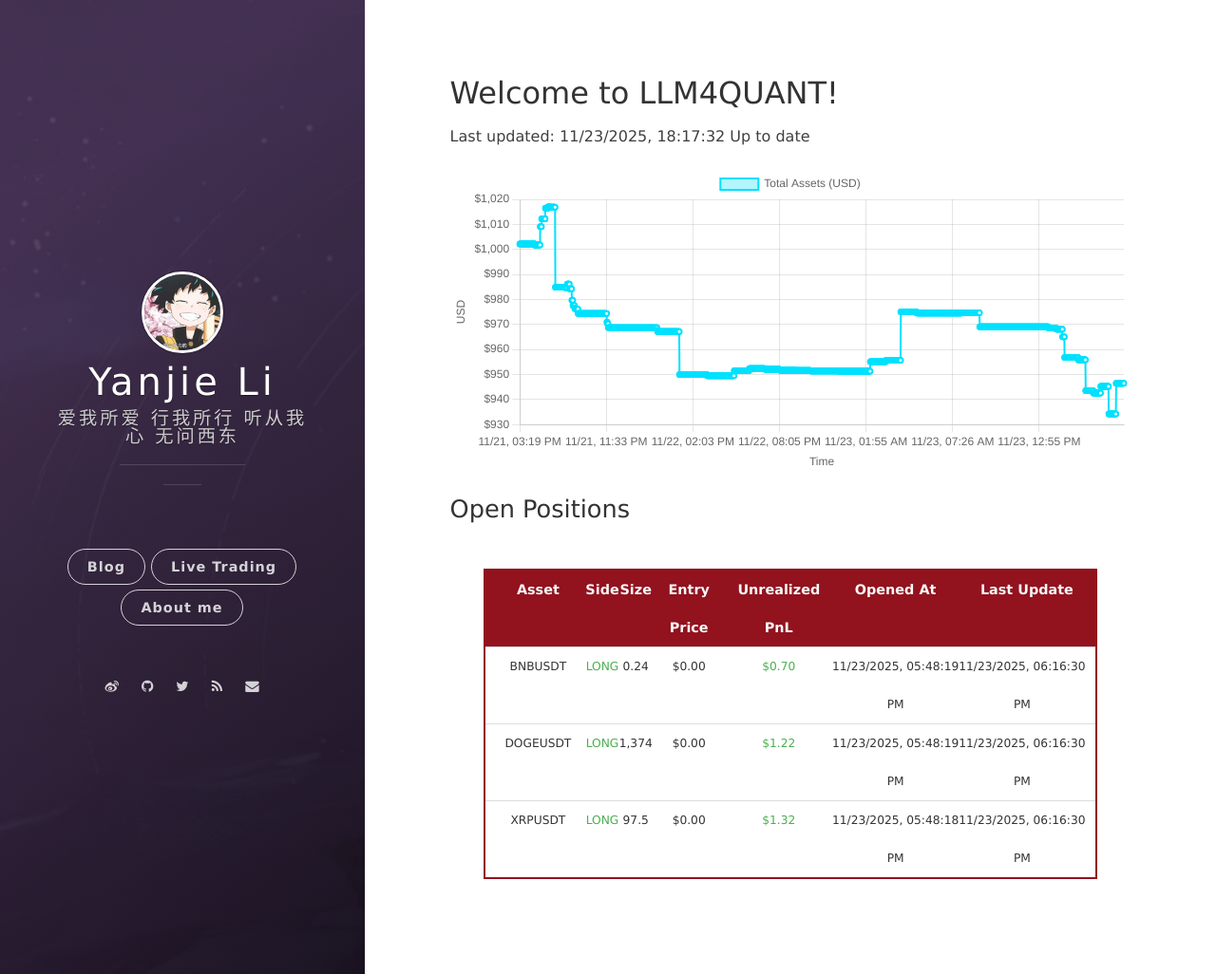
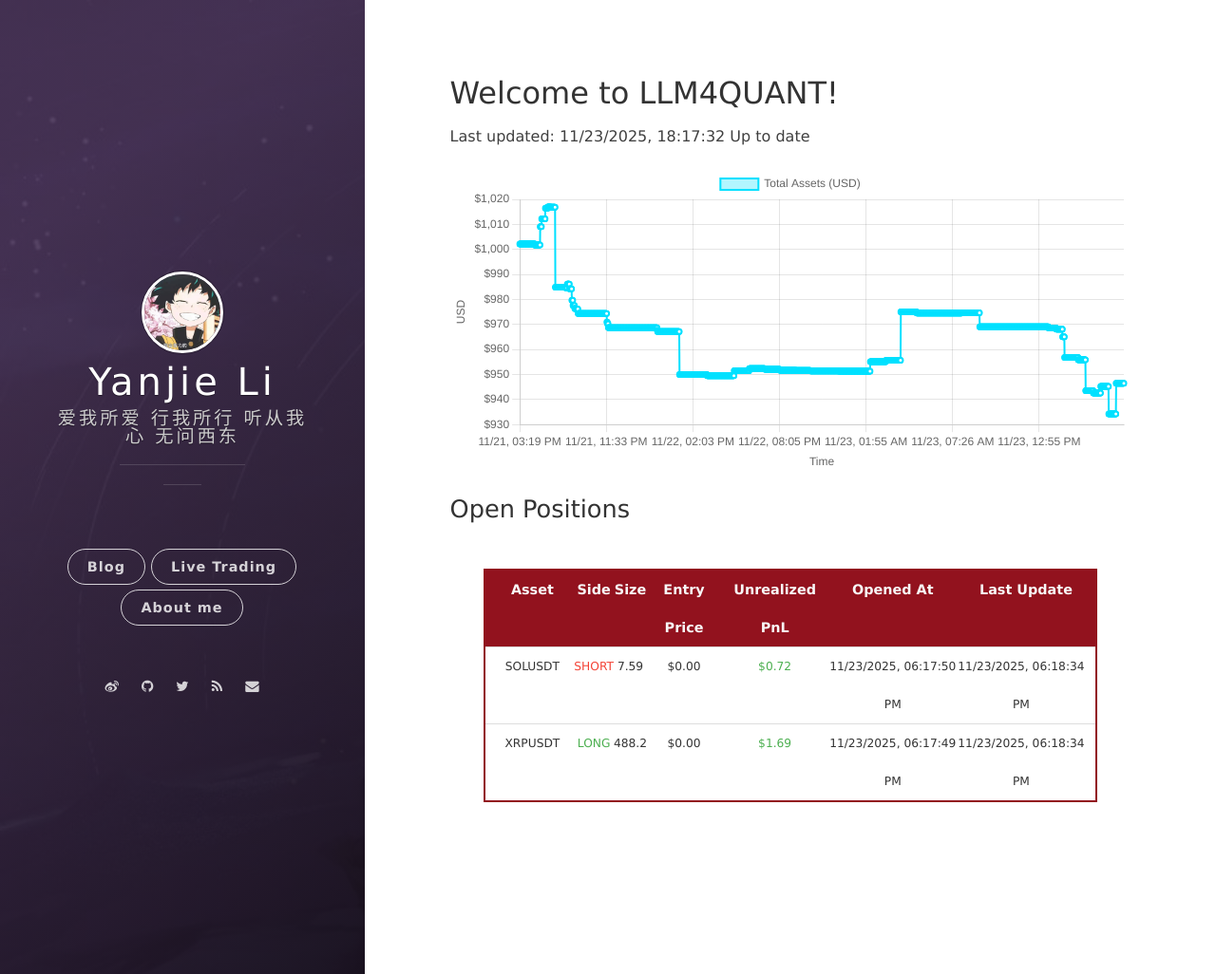
Before and after one commit to leeyegy/leeyegy.github.io, a Jekyll site: the page built from live-trading.html, in a window 1280 px wide and 1026 px high. Shown: the whole window at 95% size. Built offline with Jekyll 4.4.1, drawn with Linux system fonts in a browser that asks for light colours; nearby versions of some CDN libraries.

Commit message:
AccountMonitor: refresh positions 2025-11-24T02:18:34+08:00

```diff
--- a/assets/data/binance/positions.json
+++ b/assets/data/binance/positions.json
@@ -1,29 +1,20 @@
 [
   {
-    "symbol": "BNBUSDT",
-    "side": "LONG",
-    "size": 0.24,
+    "symbol": "SOLUSDT",
+    "side": "SHORT",
+    "size": 7.59,
     "entryPrice": 0.0,
-    "unrealizedPnl": 0.69838232,
-    "openedAt": "2025-11-24T01:48:19+08:00",
-    "reportedAt": "2025-11-24T02:16:30+08:00"
-  },
-  {
-    "symbol": "DOGEUSDT",
-    "side": "LONG",
-    "size": 1374.0,
-    "entryPrice": 0.0,
-    "unrealizedPnl": 1.2160587,
-    "openedAt": "2025-11-24T01:48:19+08:00",
-    "reportedAt": "2025-11-24T02:16:30+08:00"
+    "unrealizedPnl": 0.7230136,
+    "openedAt": "2025-11-24T02:17:50+08:00",
+    "reportedAt": "2025-11-24T02:18:34+08:00"
   },
   {
     "symbol": "XRPUSDT",
     "side": "LONG",
-    "size": 97.5,
+    "size": 488.2,
     "entryPrice": 0.0,
-    "unrealizedPnl": 1.31625,
-    "openedAt": "2025-11-24T01:48:18+08:00",
-    "reportedAt": "2025-11-24T02:16:30+08:00"
+    "unrealizedPnl": 1.68696045,
+    "openedAt": "2025-11-24T02:17:49+08:00",
+    "reportedAt": "2025-11-24T02:18:34+08:00"
   }
 ]
```
